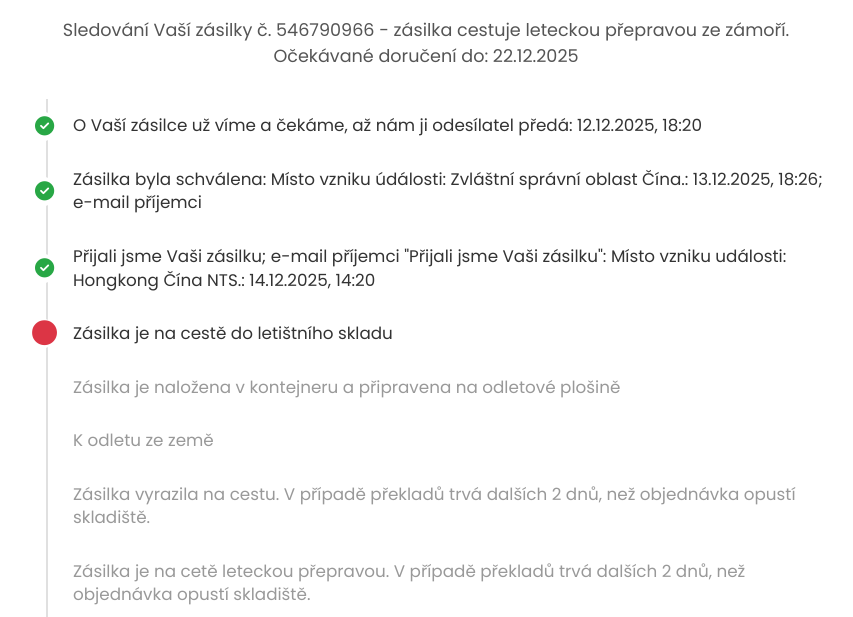
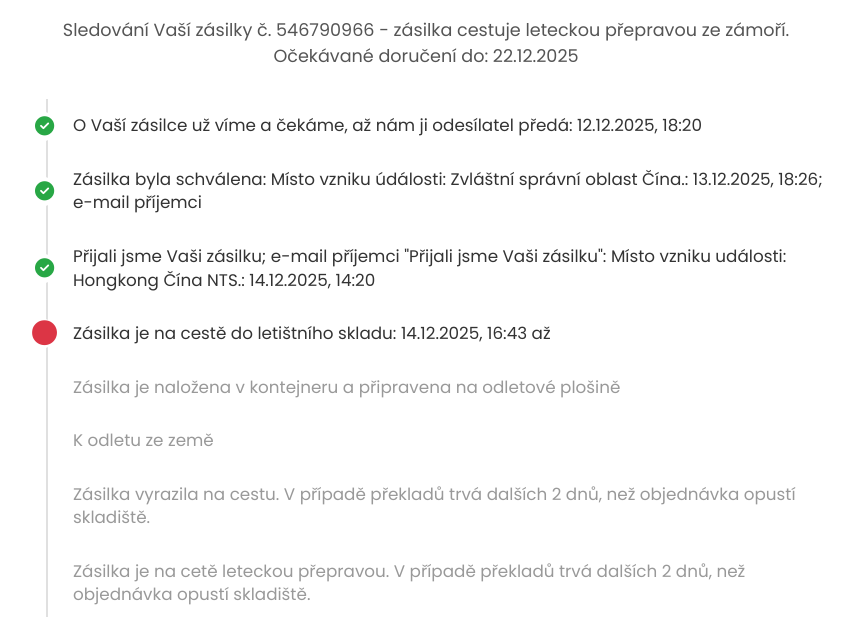
Before and after one commit to NTS-windows-tools/packeta4-546790966, a plain HTML site: page index.html in a window 1280 px wide. Shown: the part 183-800 px from the top of the page, without its empty margins (214-1067 px from the left). Drawn offline with Linux system fonts and the light colour scheme.

Commit message:
Update index.html

```diff
--- a/index.html
+++ b/index.html
@@ -34,7 +34,7 @@
 
             <div class="timeline-item" data-status="ceka" data-index="2">
                 <span class="status-icon"></span>
-                <p>Zásilka je na cestě do letištního skladu</p>
+                <p>Zásilka je na cestě do letištního skladu: 14.12.2025,  16:43 až </p>
             </div>
 
             <div class="timeline-item" data-status="ceka" data-index="2">
```
